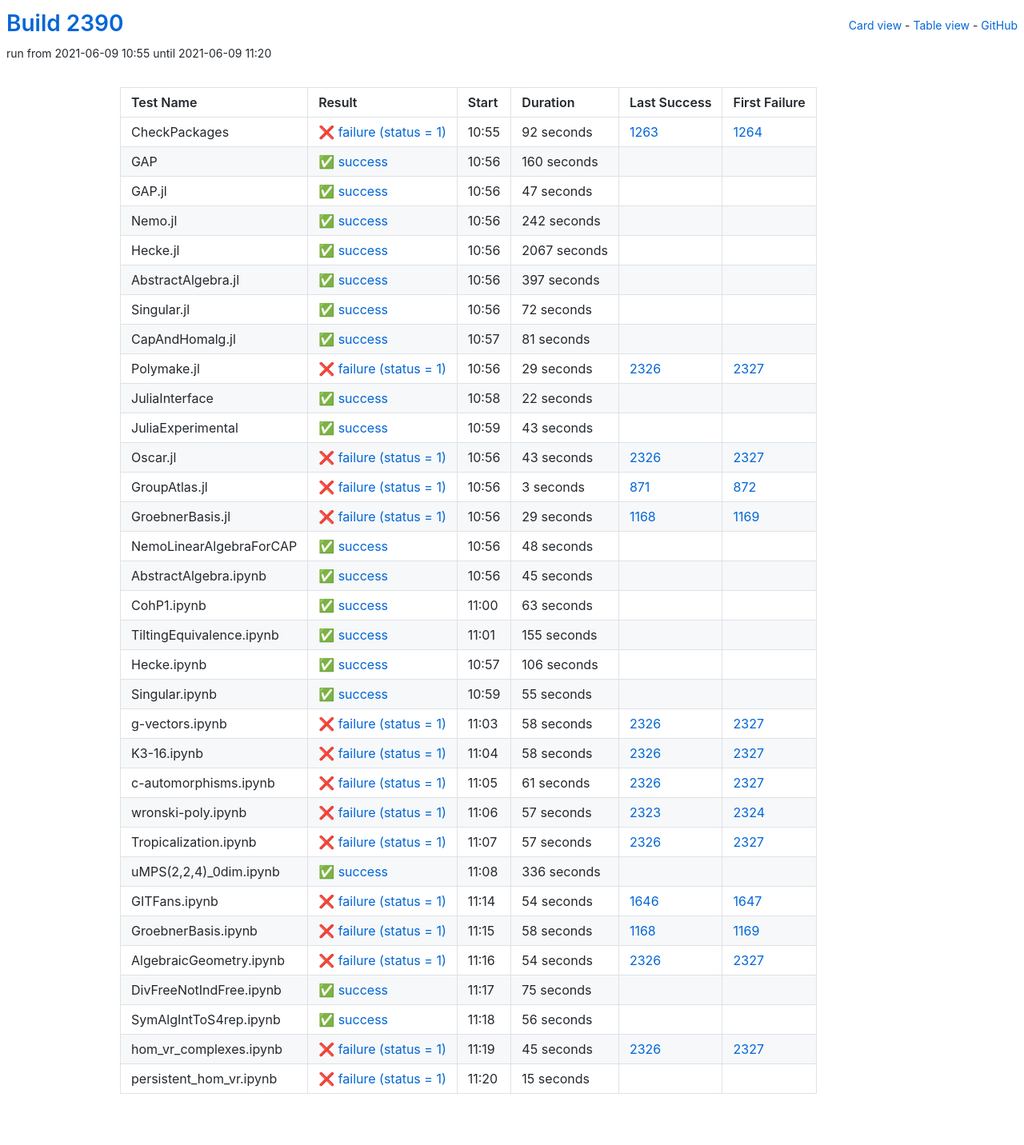
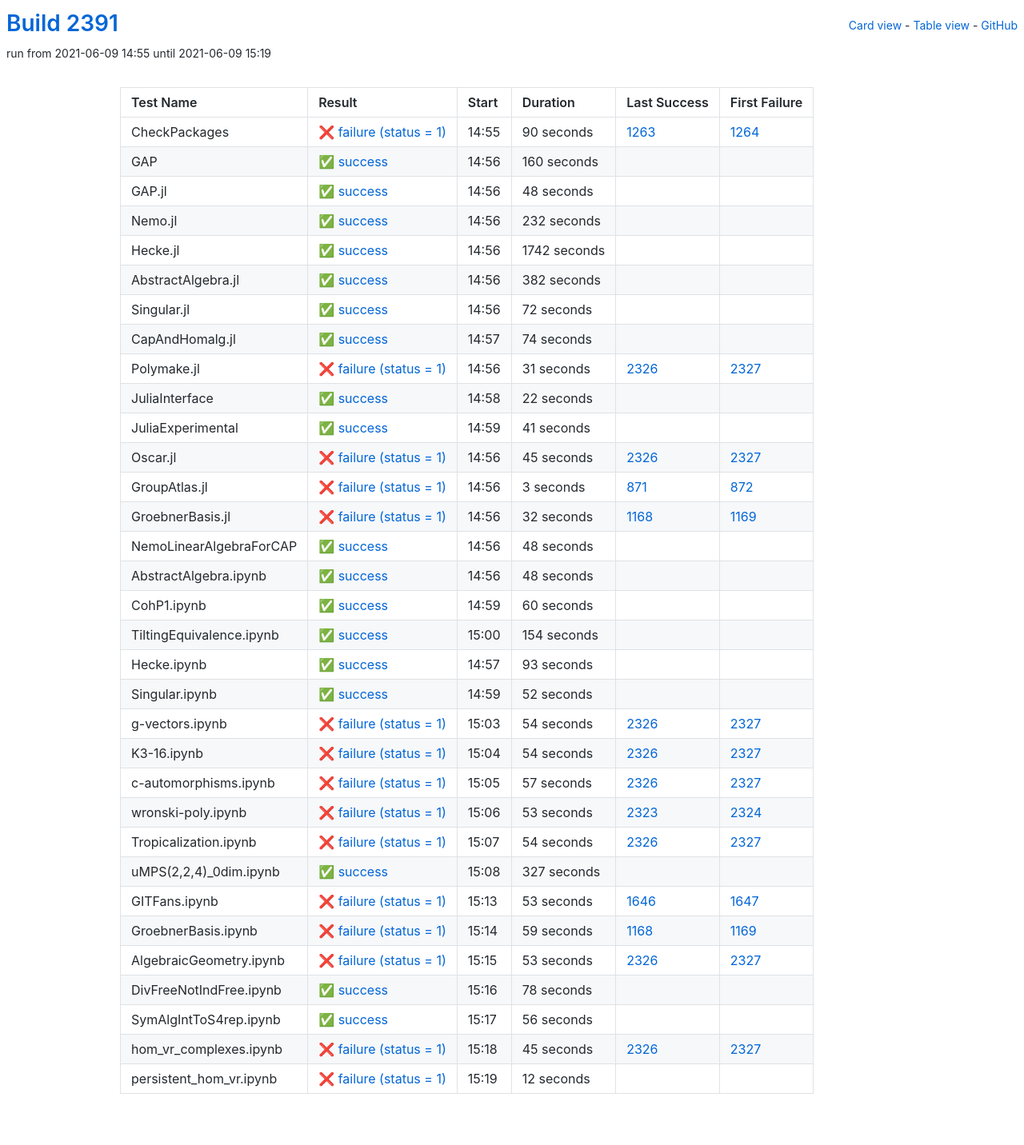
Before and after one commit to oscar-system/oscar-ci-status-stable, a Jekyll site: the page built from table.html, in a window 1280 px wide. Shown: the whole page at 80% size. Built offline with Jekyll 4.4.1, drawn with Linux system fonts in a browser that asks for light colours.

Commit message:
Build #2391

```diff
--- a/_data/ci.yml
+++ b/_data/ci.yml
@@ -1,6 +1,6 @@
 ---
-build: 2390
-build_url: https://oscarci.mathematik.uni-kl.de/job/oscar-stable/2390/
+build: 2391
+build_url: https://oscarci.mathematik.uni-kl.de/job/oscar-stable/2391/
 job: oscar-stable
 organization: oscar-system
 repo: oscar-ci-status-stable
@@ -8,20 +8,20 @@ repourl: https://github.com/oscar-system/oscar-ci-status-stable
 tests:
 - name: CheckPackages
   id: checkpackages
-  log: https://oscarci.mathematik.uni-kl.de/job/oscar-stable/2390/artifact/logs/build-2390/CheckPackages.log
-  start: 2021-06-09 10:55
+  log: https://oscarci.mathematik.uni-kl.de/job/oscar-stable/2391/artifact/logs/build-2391/CheckPackages.log
+  start: 2021-06-09 14:55
   success: false
   exitcode: 1
   status: failure
-  duration: 92
+  duration: 90
   last_success: 1263
   last_success_url: https://oscarci.mathematik.uni-kl.de/job/oscar-stable/1263/
   first_failure: 1264
   first_failure_url: https://oscarci.mathematik.uni-kl.de/job/oscar-stable/1264/
 - name: GAP
   id: gap
-  log: https://oscarci.mathematik.uni-kl.de/job/oscar-stable/2390/artifact/logs/build-2390/GAP.log
-  start: 2021-06-09 10:56
+  log: https://oscarci.mathematik.uni-kl.de/job/oscar-stable/2391/artifact/logs/build-2391/GAP.log
+  start: 2021-06-09 14:56
   success: true
   exitcode: 0
   status: success
@@ -32,56 +32,56 @@ tests:
   first_failure_url:
 - name: GAP.jl
   id: gap-jl
-  log: https://oscarci.mathematik.uni-kl.de/job/oscar-stable/2390/artifact/logs/build-2390/GAP.jl.log
-  start: 2021-06-09 10:56
+  log: https://oscarci.mathematik.uni-kl.de/job/oscar-stable/2391/artifact/logs/build-2391/GAP.jl.log
+  start: 2021-06-09 14:56
   success: true
   exitcode: 0
   status: success
-  duration: 47
+  duration: 48
   last_success: false
   last_success_url:
   first_failure: false
   first_failure_url:
 - name: Nemo.jl
   id: nemo-jl
-  log: https://oscarci.mathematik.uni-kl.de/job/oscar-stable/2390/artifact/logs/build-2390/Nemo.jl.log
-  start: 2021-06-09 10:56
+  log: https://oscarci.mathematik.uni-kl.de/job/oscar-stable/2391/artifact/logs/build-2391/Nemo.jl.log
+  start: 2021-06-09 14:56
   success: true
   exitcode: 0
   status: success
-  duration: 242
+  duration: 232
   last_success: false
   last_success_url:
   first_failure: false
   first_failure_url:
 - name: Hecke.jl
   id: hecke-jl
-  log: https://oscarci.mathematik.uni-kl.de/job/oscar-stable/2390/artifact/logs/build-2390/Hecke.jl.log
-  start: 2021-06-09 10:56
+  log: https://oscarci.mathematik.uni-kl.de/job/oscar-stable/2391/artifact/logs/build-2391/Hecke.jl.log
+  start: 2021-06-09 14:56
   success: true
   exitcode: 0
   status: success
-  duration: 2067
+  duration: 1742
   last_success: false
   last_success_url:
   first_failure: false
   first_failure_url:
 - name: AbstractAlgebra.jl
   id: abstractalgebra-jl
-  log: https://oscarci.mathematik.uni-kl.de/job/oscar-stable/2390/artifact/logs/build-2390/AbstractAlgebra.jl.log
-  start: 2021-06-09 10:56
+  log: https://oscarci.mathematik.uni-kl.de/job/oscar-stable/2391/artifact/logs/build-2391/AbstractAlgebra.jl.log
+  start: 2021-06-09 14:56
   success: true
   exitcode: 0
   status: success
-  duration: 397
+  duration: 382
   last_success: false
   last_success_url:
   first_failure: false
   first_failure_url:
 - name: Singular.jl
   id: singular-jl
-  log: https://oscarci.mathematik.uni-kl.de/job/oscar-stable/2390/artifact/logs/build-2390/Singular.jl.log
-  start: 2021-06-09 10:56
+  log: https://oscarci.mathematik.uni-kl.de/job/oscar-stable/2391/artifact/logs/build-2391/Singular.jl.log
+  start: 2021-06-09 14:56
   success: true
   exitcode: 0
   status: success
@@ -92,32 +92,32 @@ tests:
   first_failure_url:
 - name: CapAndHomalg.jl
   id: capandhomalg-jl
-  log: https://oscarci.mathematik.uni-kl.de/job/oscar-stable/2390/artifact/logs/build-2390/CapAndHomalg.jl.log
-  start: 2021-06-09 10:57
+  log: https://oscarci.mathematik.uni-kl.de/job/oscar-stable/2391/artifact/logs/build-2391/CapAndHomalg.jl.log
+  start: 2021-06-09 14:57
   success: true
   exitcode: 0
   status: success
-  duration: 81
+  duration: 74
   last_success: false
   last_success_url:
   first_failure: false
   first_failure_url:
 - name: Polymake.jl
   id: polymake-jl
-  log: https://oscarci.mathematik.uni-kl.de/job/oscar-stable/2390/artifact/logs/build-2390/Polymake.jl.log
-  start: 2021-06-09 10:56
+  log: https://oscarci.mathematik.uni-kl.de/job/oscar-stable/2391/artifact/logs/build-2391/Polymake.jl.log
+  start: 2021-06-09 14:56
   success: false
   exitcode: 1
   status: failure
-  duration: 29
+  duration: 31
   last_success: 2326
   last_success_url: https://oscarci.mathematik.uni-kl.de/job/oscar-stable/2326/
   first_failure: 2327
   first_failure_url: https://oscarci.mathematik.uni-kl.de/job/oscar-stable/2327/
 - name: JuliaInterface
   id: juliainterface
-  log: https://oscarci.mathematik.uni-kl.de/job/oscar-stable/2390/artifact/logs/build-2390/JuliaInterface.log
-  start: 2021-06-09 10:58
+  log: https://oscarci.mathematik.uni-kl.de/job/oscar-stable/2391/artifact/logs/build-2391/JuliaInterface.log
+  start: 2021-06-09 14:58
   success: true
   exitcode: 0
   status: success
@@ -128,32 +128,32 @@ tests:
   first_failure_url:
 - name: JuliaExperimental
   id: juliaexperimental
-  log: https://oscarci.mathematik.uni-kl.de/job/oscar-stable/2390/artifact/logs/build-2390/JuliaExperimental.log
-  start: 2021-06-09 10:59
+  log: https://oscarci.mathematik.uni-kl.de/job/oscar-stable/2391/artifact/logs/build-2391/JuliaExperimental.log
+  start: 2021-06-09 14:59
   success: true
   exitcode: 0
   status: success
-  duration: 43
+  duration: 41
   last_success: false
   last_success_url:
   first_failure: false
   first_failure_url:
 - name: Oscar.jl
   id: oscar-jl
-  log: https://oscarci.mathematik.uni-kl.de/job/oscar-stable/2390/artifact/logs/build-2390/Oscar.jl.log
-  start: 2021-06-09 10:56
+  log: https://oscarci.mathematik.uni-kl.de/job/oscar-stable/2391/artifact/logs/build-2391/Oscar.jl.log
+  start: 2021-06-09 14:56
   success: false
   exitcode: 1
   status: failure
-  duration: 43
+  duration: 45
   last_success: 2326
   last_success_url: https://oscarci.mathematik.uni-kl.de/job/oscar-stable/2326/
   first_failure: 2327
   first_failure_url: https://oscarci.mathematik.uni-kl.de/job/oscar-stable/2327/
 - name: GroupAtlas.jl
   id: groupatlas-jl
-  log: https://oscarci.mathematik.uni-kl.de/job/oscar-stable/2390/artifact/logs/build-2390/GroupAtlas.jl.log
-  start: 2021-06-09 10:56
+  log: https://oscarci.mathematik.uni-kl.de/job/oscar-stable/2391/artifact/logs/build-2391/GroupAtlas.jl.log
+  start: 2021-06-09 14:56
   success: false
   exitcode: 1
   status: failure
@@ -164,20 +164,20 @@ tests:
   first_failure_url: https://oscarci.mathematik.uni-kl.de/job/oscar-stable/872/
 - name: GroebnerBasis.jl
   id: groebnerbasis-jl
-  log: https://oscarci.mathematik.uni-kl.de/job/oscar-stable/2390/artifact/logs/build-2390/GroebnerBasis.jl.log
-  start: 2021-06-09 10:56
+  log: https://oscarci.mathematik.uni-kl.de/job/oscar-stable/2391/artifact/logs/build-2391/GroebnerBasis.jl.log
+  start: 2021-06-09 14:56
   success: false
   exitcode: 1
   status: failure
-  duration: 29
+  duration: 32
   last_success: 1168
   last_success_url: https://oscarci.mathematik.uni-kl.de/job/oscar-stable/1168/
   first_failure: 1169
   first_failure_url: https://oscarci.mathematik.uni-kl.de/job/oscar-stable/1169/
 - name: NemoLinearAlgebraForCAP
   id: nemolinearalgebraforcap
-  log: https://oscarci.mathematik.uni-kl.de/job/oscar-stable/2390/artifact/logs/build-2390/NemoLinearAlgebraForCAP.log
-  start: 2021-06-09 10:56
+  log: https://oscarci.mathematik.uni-kl.de/job/oscar-stable/2391/artifact/logs/build-2391/NemoLinearAlgebraForCAP.log
+  start: 2021-06-09 14:56
   success: true
   exitcode: 0
   status: success
@@ -188,116 +188,92 @@ tests:
   first_failure_url:
 - name: AbstractAlgebra.ipynb
   id: abstractalgebra-ipynb
-  log: https://oscarci.mathematik.uni-kl.de/job/oscar-stable/2390/artifact/logs/build-2390/AbstractAlgebra.ipynb.log
-  start: 2021-06-09 10:56
+  log: https://oscarci.mathematik.uni-kl.de/job/oscar-stable/2391/artifact/logs/build-2391/AbstractAlgebra.ipynb.log
+  start: 2021-06-09 14:56
   success: true
   exitcode: 0
   status: success
-  duration: 45
+  duration: 48
   last_success: false
   last_success_url:
   first_failure: false
   first_failure_url:
 - name: CohP1.ipynb
   id: cohp1-ipynb
-  log: https://oscarci.mathematik.uni-kl.de/job/oscar-stable/2390/artifact/logs/build-2390/CohP1.ipynb.log
-  start: 2021-06-09 11:00
+  log: https://oscarci.mathematik.uni-kl.de/job/oscar-stable/2391/artifact/logs/build-2391/CohP1.ipynb.log
+  start: 2021-06-09 14:59
   success: true
   exitcode: 0
   status: success
-  duration: 63
+  duration: 60
   last_success: false
   last_success_url:
   first_failure: false
   first_failure_url:
 - name: TiltingEquivalence.ipynb
   id: tiltingequivalence-ipynb
-  log: https://oscarci.mathematik.uni-kl.de/job/oscar-stable/2390/artifact/logs/build-2390/TiltingEquivalence.ipynb.log
-  start: 2021-06-09 11:01
+  log: https://oscarci.mathematik.uni-kl.de/job/oscar-stable/2391/artifact/logs/build-2391/TiltingEquivalence.ipynb.log
+  start: 2021-06-09 15:00
   success: true
   exitcode: 0
   status: success
-  duration: 155
+  duration: 154
   last_success: false
   last_success_url:
   first_failure: false
   first_failure_url:
 - name: Hecke.ipynb
   id: hecke-ipynb
-  log: https://oscarci.mathematik.uni-kl.de/job/oscar-stable/2390/artifact/logs/build-2390/Hecke.ipynb.log
-  start: 2021-06-09 10:57
+  log: https://oscarci.mathematik.uni-kl.de/job/oscar-stable/2391/artifact/logs/build-2391/Hecke.ipynb.log
+  start: 2021-06-09 14:57
   success: true
   exitcode: 0
   status: success
-  duration: 106
+  duration: 93
   last_success: false
   last_success_url:
   first_failure: false
   first_failure_url:
 - name: Singular.ipynb
   id: singular-ipynb
-  log: https://oscarci.mathematik.uni-kl.de/job/oscar-stable/2390/artifact/logs/build-2390/Singular.ipynb.log
-  start: 2021-06-09 10:59
+  log: https://oscarci.mathematik.uni-kl.de/job/oscar-stable/2391/artifact/logs/build-2391/Singular.ipynb.log
+  start: 2021-06-09 14:59
   success: true
   exitcode: 0
   status: success
-  duration: 55
+  duration: 52
   last_success: false
   last_success_url:
   first_failure: false
   first_failure_url:
 - name: g-vectors.ipynb
   id: g-vectors-ipynb
-  log: https://oscarci.mathematik.uni-kl.de/job/oscar-stable/2390/artifact/logs/build-2390/g-vectors.ipynb.log
-  start: 2021-06-09 11:03
+  log: https://oscarci.mathematik.uni-kl.de/job/oscar-stable/2391/artifact/logs/build-2391/g-vectors.ipynb.log
+  start: 2021-06-09 15:03
   success: false
   exitcode: 1
   status: failure
-  duration: 58
+  duration: 54
   last_success: 2326
   last_success_url: https://oscarci.mathematik.uni-kl.de/job/oscar-stable/2326/
   first_failure: 2327
   first_failure_url: https://oscarci.mathematik.uni-kl.de/job/oscar-stable/2327/
 - name: K3-16.ipynb
   id: k3-16-ipynb
-  log: https://oscarci.mathematik.uni-kl.de/job/oscar-stable/2390/artifact/logs/build-2390/K3-16.ipynb.log
-  start: 2021-06-09 11:04
+  log: https://oscarci.mathematik.uni-kl.de/job/oscar-stable/2391/artifact/logs/build-2391/K3-16.ipynb.log
+  start: 2021-06-09 15:04
   success: false
   exitcode: 1
   status: failure
-  duration: 58
+  duration: 54
   last_success: 2326
   last_success_url: https://oscarci.mathematik.uni-kl.de/job/oscar-stable/2326/
   first_failure: 2327
   first_failure_url: https://oscarci.mathematik.uni-kl.de/job/oscar-stable/2327/
 - name: c-automorphisms.ipynb
   id: c-automorphisms-ipynb
-  log: https://oscarci.mathematik.uni-kl.de/job/oscar-stable/2390/artifact/logs/build-2390/c-automorphisms.ipynb.log
-  start: 2021-06-09 11:05
-  success: false
-  exitcode: 1
-  status: failure
-  duration: 61
-  last_success: 2326
-  last_success_url: https://oscarci.mathematik.uni-kl.de/job/oscar-stable/2326/
-  first_failure: 2327
-  first_failure_url: https://oscarci.mathematik.uni-kl.de/job/oscar-stable/2327/
-- name: wronski-poly.ipynb
-  id: wronski-poly-ipynb
-  log: https://oscarci.mathematik.uni-kl.de/job/oscar-stable/2390/artifact/logs/build-2390/wronski-poly.ipynb.log
-  start: 2021-06-09 11:06
-  success: false
-  exitcode: 1
-  status: failure
-  duration: 57
-  last_success: 2323
-  last_success_url: https://oscarci.mathematik.uni-kl.de/job/oscar-stable/2323/
-  first_failure: 2324
-  first_failure_url: https://oscarci.mathematik.uni-kl.de/job/oscar-stable/2324/
-- name: Tropicalization.ipynb
-  id: tropicalization-ipynb
-  log: https://oscarci.mathematik.uni-kl.de/job/oscar-stable/2390/artifact/logs/build-2390/Tropicalization.ipynb.log
-  start: 2021-06-09 11:07
+  log: https://oscarci.mathematik.uni-kl.de/job/oscar-stable/2391/artifact/logs/build-2391/c-automorphisms.ipynb.log
+  start: 2021-06-09 15:05
   success: false
   exitcode: 1
   status: failure
@@ -306,46 +282,22 @@ tests:
   last_success_url: https://oscarci.mathematik.uni-kl.de/job/oscar-stable/2326/
   first_failure: 2327
   first_failure_url: https://oscarci.mathematik.uni-kl.de/job/oscar-stable/2327/
-- name: uMPS(2,2,4)_0dim.ipynb
-  id: umps-2-2-4-0dim-ipynb
-  log: https://oscarci.mathematik.uni-kl.de/job/oscar-stable/2390/artifact/logs/build-2390/uMPS-2-2-4-_0dim.ipynb.log
-  start: 2021-06-09 11:08
-  success: true
-  exitcode: 0
-  status: success
-  duration: 336
-  last_success: false
-  last_success_url:
-  first_failure: false
-  first_failure_url:
-- name: GITFans.ipynb
-  id: gitfans-ipynb
-  log: https://oscarci.mathematik.uni-kl.de/job/oscar-stable/2390/artifact/logs/build-2390/GITFans.ipynb.log
-  start: 2021-06-09 11:14
+- name: wronski-poly.ipynb
+  id: wronski-poly-ipynb
+  log: https://oscarci.mathematik.uni-kl.de/job/oscar-stable/2391/artifact/logs/build-2391/wronski-poly.ipynb.log
+  start: 2021-06-09 15:06
   success: false
   exitcode: 1
   status: failure
-  duration: 54
-  last_success: 1646
-  last_success_url: https://oscarci.mathematik.uni-kl.de/job/oscar-stable/1646/
-  first_failure: 1647
-  first_failure_url: https://oscarci.mathematik.uni-kl.de/job/oscar-stable/1647/
-- name: GroebnerBasis.ipynb
-  id: groebnerbasis-ipynb
-  log: https://oscarci.mathematik.uni-kl.de/job/oscar-stable/2390/artifact/logs/build-2390/GroebnerBasis.ipynb.log
-  start: 2021-06-09 11:15
-  success: false
-  exitcode: 1
-  status: failure
-  duration: 58
-  last_success: 1168
-  last_success_url: https://oscarci.mathematik.uni-kl.de/job/oscar-stable/1168/
-  first_failure: 1169
-  first_failure_url: https://oscarci.mathematik.uni-kl.de/job/oscar-stable/1169/
-- name: AlgebraicGeometry.ipynb
-  id: algebraicgeometry-ipynb
-  log: https://oscarci.mathematik.uni-kl.de/job/oscar-stable/2390/artifact/logs/build-2390/AlgebraicGeometry.ipynb.log
-  start: 2021-06-09 11:16
+  duration: 53
+  last_success: 2323
+  last_success_url: https://oscarci.mathematik.uni-kl.de/job/oscar-stable/2323/
+  first_failure: 2324
+  first_failure_url: https://oscarci.mathematik.uni-kl.de/job/oscar-stable/2324/
+- name: Tropicalization.ipynb
+  id: tropicalization-ipynb
+  log: https://oscarci.mathematik.uni-kl.de/job/oscar-stable/2391/artifact/logs/build-2391/Tropicalization.ipynb.log
+  start: 2021-06-09 15:07
   success: false
   exitcode: 1
   status: failure
@@ -354,22 +306,70 @@ tests:
   last_success_url: https://oscarci.mathematik.uni-kl.de/job/oscar-stable/2326/
   first_failure: 2327
   first_failure_url: https://oscarci.mathematik.uni-kl.de/job/oscar-stable/2327/
-- name: DivFreeNotIndFree.ipynb
-  id: divfreenotindfree-ipynb
-  log: https://oscarci.mathematik.uni-kl.de/job/oscar-stable/2390/artifact/logs/build-2390/DivFreeNotIndFree.ipynb.log
-  start: 2021-06-09 11:17
+- name: uMPS(2,2,4)_0dim.ipynb
+  id: umps-2-2-4-0dim-ipynb
+  log: https://oscarci.mathematik.uni-kl.de/job/oscar-stable/2391/artifact/logs/build-2391/uMPS-2-2-4-_0dim.ipynb.log
+  start: 2021-06-09 15:08
   success: true
   exitcode: 0
   status: success
-  duration: 75
+  duration: 327
+  last_success: false
+  last_success_url:
+  first_failure: false
+  first_failure_url:
+- name: GITFans.ipynb
+  id: gitfans-ipynb
+  log: https://oscarci.mathematik.uni-kl.de/job/oscar-stable/2391/artifact/logs/build-2391/GITFans.ipynb.log
+  start: 2021-06-09 15:13
+  success: false
+  exitcode: 1
+  status: failure
+  duration: 53
+  last_success: 1646
+  last_success_url: https://oscarci.mathematik.uni-kl.de/job/oscar-stable/1646/
+  first_failure: 1647
+  first_failure_url: https://oscarci.mathematik.uni-kl.de/job/oscar-stable/1647/
+- name: GroebnerBasis.ipynb
+  id: groebnerbasis-ipynb
+  log: https://oscarci.mathematik.uni-kl.de/job/oscar-stable/2391/artifact/logs/build-2391/GroebnerBasis.ipynb.log
+  start: 2021-06-09 15:14
+  success: false
+  exitcode: 1
+  status: failure
+  duration: 59
+  last_success: 1168
+  last_success_url: https://oscarci.mathematik.uni-kl.de/job/oscar-stable/1168/
+  first_failure: 1169
+  first_failure_url: https://oscarci.mathematik.uni-kl.de/job/oscar-stable/1169/
+- name: AlgebraicGeometry.ipynb
+  id: algebraicgeometry-ipynb
+  log: https://oscarci.mathematik.uni-kl.de/job/oscar-stable/2391/artifact/logs/build-2391/AlgebraicGeometry.ipynb.log
+  start: 2021-06-09 15:15
+  success: false
+  exitcode: 1
+  status: failure
+  duration: 53
+  last_success: 2326
+  last_success_url: https://oscarci.mathematik.uni-kl.de/job/oscar-stable/2326/
+  first_failure: 2327
+  first_failure_url: https://oscarci.mathematik.uni-kl.de/job/oscar-stable/2327/
+- name: DivFreeNotIndFree.ipynb
+  id: divfreenotindfree-ipynb
+  log: https://oscarci.mathematik.uni-kl.de/job/oscar-stable/2391/artifact/logs/build-2391/DivFreeNotIndFree.ipynb.log
+  start: 2021-06-09 15:16
+  success: true
+  exitcode: 0
+  status: success
+  duration: 78
   last_success: false
   last_success_url:
   first_failure: false
   first_failure_url:
 - name: SymAlgIntToS4rep.ipynb
   id: symalginttos4rep-ipynb
-  log: https://oscarci.mathematik.uni-kl.de/job/oscar-stable/2390/artifact/logs/build-2390/SymAlgIntToS4rep.ipynb.log
-  start: 2021-06-09 11:18
+  log: https://oscarci.mathematik.uni-kl.de/job/oscar-stable/2391/artifact/logs/build-2391/SymAlgIntToS4rep.ipynb.log
+  start: 2021-06-09 15:17
   success: true
   exitcode: 0
   status: success
@@ -380,8 +380,8 @@ tests:
   first_failure_url:
 - name: hom_vr_complexes.ipynb
   id: hom-vr-complexes-ipynb
-  log: https://oscarci.mathematik.uni-kl.de/job/oscar-stable/2390/artifact/logs/build-2390/hom_vr_complexes.ipynb.log
-  start: 2021-06-09 11:19
+  log: https://oscarci.mathematik.uni-kl.de/job/oscar-stable/2391/artifact/logs/build-2391/hom_vr_complexes.ipynb.log
+  start: 2021-06-09 15:18
   success: false
   exitcode: 1
   status: failure
@@ -392,12 +392,12 @@ tests:
   first_failure_url: https://oscarci.mathematik.uni-kl.de/job/oscar-stable/2327/
 - name: persistent_hom_vr.ipynb
   id: persistent-hom-vr-ipynb
-  log: https://oscarci.mathematik.uni-kl.de/job/oscar-stable/2390/artifact/logs/build-2390/persistent_hom_vr.ipynb.log
-  start: 2021-06-09 11:20
+  log: https://oscarci.mathematik.uni-kl.de/job/oscar-stable/2391/artifact/logs/build-2391/persistent_hom_vr.ipynb.log
+  start: 2021-06-09 15:19
   success: false
   exitcode: 1
   status: failure
-  duration: 15
+  duration: 12
   last_success: false
   last_success_url:
   first_failure: false
```
Also changed, not shown: README.md.
